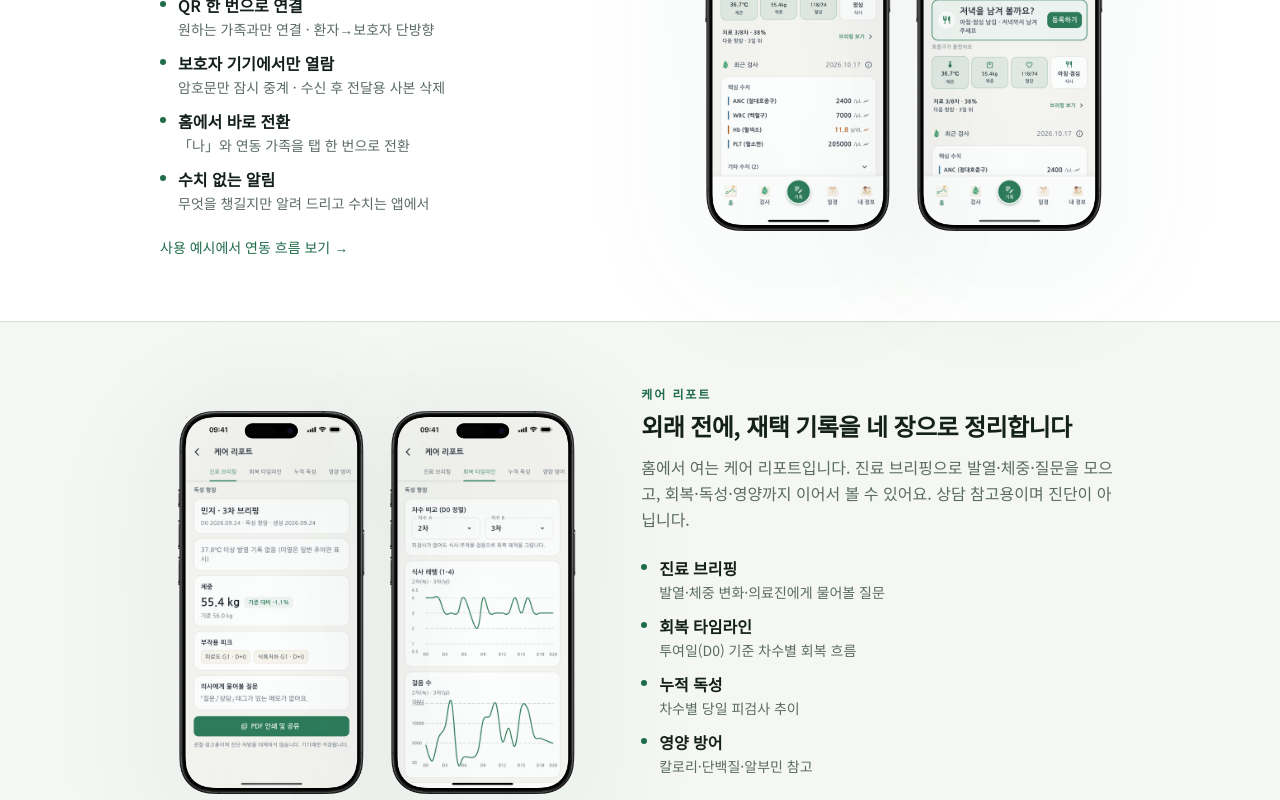
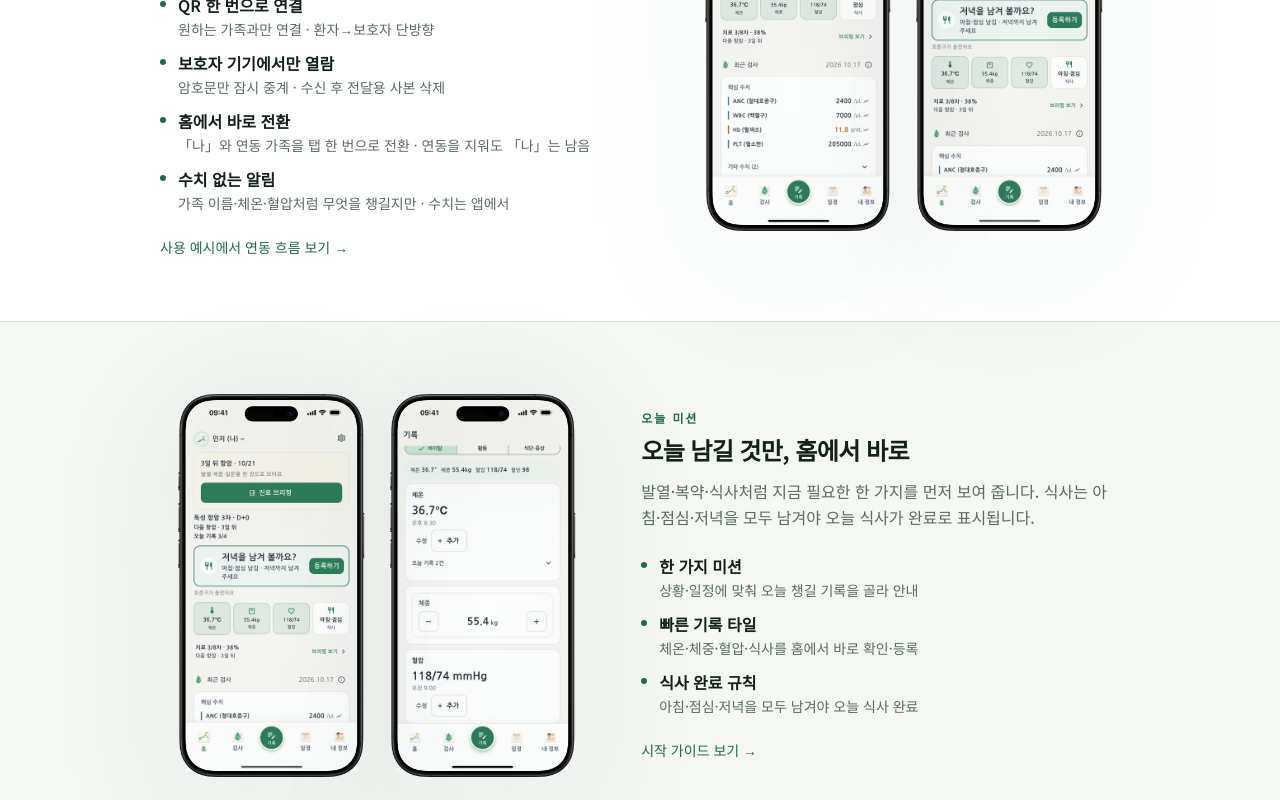
Before and after one commit to Hoon-Chang/barem-site, a Next.js app: page /barem-site/ in a window 1280 px wide. Shown: the part 840-1640 px from the top of the page. Built offline with nearby package versions, Linux system fonts and the light colour scheme.

Commit message:
Sync homepage menus with app 1.1.x today mission and meds.
Add a today-mission spotlight, surface family-alert privacy details, and align guide/features/tour copy with easy-mode tabs and meal-complete rules.

```diff
--- a/src/app/features/page.tsx
+++ b/src/app/features/page.tsx
@@ -6,7 +6,7 @@ import { absoluteUrl } from "../../../site.config";
 export const metadata: Metadata = {
   title: "기능 소개",
   description:
-    "맞춤 홈·가족 안심 연동·간편사용·복약 알림·케어 리포트·검사 OCR·바이탈·식단·일정·PDF·잠금 등 바램 핵심 기능.",
+    "오늘 미션·맞춤 홈·가족 안심 연동·간편사용·복약 알림·케어 리포트·검사 OCR·바이탈·식단·일정·PDF·잠금 등 바램 핵심 기능.",
   alternates: { canonical: absoluteUrl("/features/") },
 };
 
@@ -16,7 +16,7 @@ export default function FeaturesPage() {
       <PageShell
         surface
         title="무엇을 할 수 있나요"
-        lead="오늘 홈과 가족 연동부터, 검사·복약·일정까지. 필요한 기능만 보면 됩니다."
+        lead="오늘 미션과 가족 연동부터, 간편사용·복약·검사·일정까지. 필요한 기능만 보면 됩니다."
       >
         <FeaturesContent />
       </PageShell>
--- a/src/app/guide/page.tsx
+++ b/src/app/guide/page.tsx
@@ -6,7 +6,7 @@ import { absoluteUrl } from "../../../site.config";
 export const metadata: Metadata = {
   title: "시작 가이드",
   description:
-    "목적 고르기부터 일정·검사·컨디션·가족 연동·잠금까지 — 첫 주에 이것만 하면 됩니다.",
+    "목적 고르기부터 일정·검사·오늘 미션·복약·가족 연동·잠금까지 — 첫 주에 이것만 하면 됩니다.",
   alternates: { canonical: absoluteUrl("/guide/") },
 };
 
@@ -15,7 +15,7 @@ export default function GuidePage() {
     <>
       <PageShell
         title="첫 주에 이것만"
-        lead="설치 후 목적만 고르면 바로 쓸 수 있어요. 필요할 때 가족 안심 연동과 잠금만 더하면 됩니다."
+        lead="설치 후 목적만 고르면 바로 쓸 수 있어요. 오늘 미션으로 기록을 시작하고, 필요할 때 가족 안심 연동·간편사용·잠금만 더하면 됩니다."
       >
         <GuideContent />
       </PageShell>
--- a/src/app/page.tsx
+++ b/src/app/page.tsx
@@ -6,6 +6,7 @@ import { DownloadBand } from "../components/page-chrome";
 import {
   homeCareReport,
   homeFamilyCare,
+  homeTodayMission,
   sitePages,
 } from "../content/marketing";
 import { siteConfig } from "../../site.config";
@@ -68,7 +69,7 @@ export default function HomePage() {
               <div className="hidden w-[38%] translate-y-8 opacity-90 sm:block">
                 <PhoneShot
                   src="/screenshots/05_today.png"
-                  alt="바램 투데이 화면"
+                  alt="바램 기록 화면"
                 />
               </div>
               <div className="z-10 w-[58%] sm:w-[48%]">
@@ -144,16 +145,59 @@ export default function HomePage() {
         <div className="mx-auto grid max-w-5xl items-center gap-10 px-5 py-14 sm:px-8 sm:py-16 lg:grid-cols-[0.95fr_1.05fr] lg:gap-12">
           <div className="flex flex-wrap items-end justify-center gap-2 sm:gap-3 lg:order-1">
             <div className="w-[min(46%,220px)]">
-              <PhoneShot src={homeCareReport.src} alt={homeCareReport.alt} />
+              <PhoneShot
+                src={homeTodayMission.src}
+                alt={homeTodayMission.alt}
+              />
             </div>
             <div className="hidden w-[min(46%,220px)] sm:block">
               <PhoneShot
-                src={homeCareReport.secondarySrc}
-                alt={homeCareReport.secondaryAlt}
+                src={homeTodayMission.secondarySrc}
+                alt={homeTodayMission.secondaryAlt}
               />
             </div>
           </div>
           <div className="lg:order-2">
+            <p className="text-xs font-semibold tracking-[0.16em] text-green uppercase">
+              {homeTodayMission.eyebrow}
+            </p>
+            <h2 className="mt-2 text-xl font-semibold tracking-tight text-ink sm:text-2xl">
+              {homeTodayMission.title}
+            </h2>
+            <p className="mt-3 max-w-xl text-base leading-relaxed text-muted">
+              {homeTodayMission.body}
+            </p>
+            <ul className="mt-6 space-y-3">
+              {homeTodayMission.points.map((point) => (
+                <li key={point.name} className="flex gap-3">
+                  <span
+                    aria-hidden
+                    className="mt-2 h-1.5 w-1.5 shrink-0 rounded-full bg-green"
+                  />
+                  <span>
+                    <span className="font-semibold text-ink">{point.name}</span>
+                    <span className="mt-0.5 block text-sm text-muted">
+                      {point.detail}
+                    </span>
+                  </span>
+                </li>
+              ))}
+            </ul>
+            <p className="mt-6 text-sm">
+              <Link
+                href={homeTodayMission.ctaHref}
+                className="font-medium text-green underline-offset-4 transition hover:text-green-deep hover:underline"
+              >
+                {homeTodayMission.ctaLabel} →
+              </Link>
+            </p>
+          </div>
+        </div>
+      </section>
+
+      <section className="border-t border-line bg-surface">
+        <div className="mx-auto grid max-w-5xl items-center gap-10 px-5 py-14 sm:px-8 sm:py-16 lg:grid-cols-[1.05fr_0.95fr] lg:gap-12">
+          <div>
             <p className="text-xs font-semibold tracking-[0.16em] text-green uppercase">
               {homeCareReport.eyebrow}
             </p>
@@ -188,10 +232,21 @@ export default function HomePage() {
               </Link>
             </p>
           </div>
+          <div className="flex flex-wrap items-end justify-center gap-2 sm:gap-3">
+            <div className="w-[min(46%,220px)]">
+              <PhoneShot src={homeCareReport.src} alt={homeCareReport.alt} />
+            </div>
+            <div className="hidden w-[min(46%,220px)] sm:block">
+              <PhoneShot
+                src={homeCareReport.secondarySrc}
+                alt={homeCareReport.secondaryAlt}
+              />
+            </div>
+          </div>
         </div>
       </section>
 
-      <section className="border-t border-line bg-surface">
+      <section className="border-t border-line">
         <div className="mx-auto max-w-5xl px-5 py-14 sm:px-8 sm:py-16">
           <h2 className="text-xl font-semibold tracking-tight text-ink sm:text-2xl">
             더 알아보기
--- a/src/app/tour/page.tsx
+++ b/src/app/tour/page.tsx
@@ -6,7 +6,7 @@ import { absoluteUrl } from "../../../site.config";
 export const metadata: Metadata = {
   title: "앱 둘러보기",
   description:
-    "실제 화면으로 보는 바램의 홈·가족 연동·검사·기록·일정·프로필 흐름.",
+    "실제 화면으로 보는 바램의 홈·오늘 미션·가족 연동·간편사용·복약·검사·기록·일정 흐름.",
   alternates: { canonical: absoluteUrl("/tour/") },
 };
 
@@ -15,7 +15,7 @@ export default function TourPage() {
     <>
       <PageShell
         title="앱 둘러보기"
-        lead="실제 화면으로 보는 바램의 주요 흐름입니다."
+        lead="실제 화면으로 보는 바램의 주요 흐름입니다. 간편사용은 오늘·약·더보기 세 탭입니다."
       >
         <TourContent />
       </PageShell>
--- a/src/components/site-image.tsx
+++ b/src/components/site-image.tsx
@@ -6,7 +6,7 @@ type SiteImageProps = Omit<ImageProps, "src"> & {
 };
 
 /** Bump when replacing same-named screenshot PNGs so CDN/browser caches refresh. */
-const SCREENSHOT_CACHE_BUST = "20260923b";
+const SCREENSHOT_CACHE_BUST = "20261019a";
 
 /** Public asset paths that include GitHub Pages basePath. */
 export function SiteImage({ src, alt, ...rest }: SiteImageProps) {
--- a/src/content/marketing.ts
+++ b/src/content/marketing.ts
@@ -3,6 +3,7 @@ import {
   Bell,
   CalendarDays,
   Camera,
+  ClipboardCheck,
   ClipboardList,
   FileSpreadsheet,
   GitCompareArrows,
@@ -51,7 +52,7 @@ export const forWhomAlso: { icon: LucideIcon; label: string; body: string }[] =
     {
       icon: Users,
       label: "멀리 있는 가족·보호자",
-      body: "QR로 가족 안심 연동하면 기록이 암호화되어 보호자 기기에만 읽기 전용으로 보입니다. 알림에는 수치를 넣지 않습니다.",
+      body: "QR로 가족 안심 연동하면 기록이 암호화되어 보호자 기기에만 읽기 전용으로 보입니다. 알림에는 가족 이름과 기록 종류만 넣고 수치는 넣지 않습니다.",
     },
     {
       icon: Activity,
@@ -68,8 +69,8 @@ export const usageScenarios = [
     body: "다음 항암일과 외래 일정을 먼저 등록해 두고, 평소에는 체온·증상·식사만 챙겨 적어보세요. 빈칸을 모두 채우는 것보다 매일 한 줄이라도 꾸준히 남기는 것이 외래 진료 시 의료진과 소통하는 데 훨씬 큰 도움이 됩니다.",
     steps: [
       "일정 등록: [일정]에 항암 투여일과 외래 일정을 먼저 입력합니다.",
-      "오늘 기록: 홈 미션이나 중앙 [기록]에서 체온·증상·식사를 가볍게 남깁니다. 기력이 없을 때는 [내 정보]에서 간편사용을 켜세요.",
-      "선택 기록: 체중·혈압을 잰 날에는 홈·기록에서 함께 남기고, 복약이 있으면 「먹었어요」로 확인합니다.",
+      "오늘 기록: 홈 오늘 미션이나 중앙 [기록]에서 체온·증상·식사를 가볍게 남깁니다. 기력이 없을 때는 [내 정보]에서 간편사용을 켜세요.",
+      "선택 기록: 체중·혈압을 잰 날에는 홈·기록에서 함께 남기고, 복약이 있으면 「먹었어요」로 확인합니다. 식사는 아침·점심·저녁을 모두 남겨야 오늘 식사가 완료됩니다.",
     ],
     src: "/screenshots/s01_schedule.png",
     alt: "바램 일정 — 항암·외래 일정",
@@ -95,11 +96,11 @@ export const usageScenarios = [
   {
     situation: "멀리 있는 가족과 함께 볼 때",
     title: "QR로 연결하면, 보호자 폰에서만 읽기 전용으로 보입니다",
-    body: "환자 기기에서 남긴 기록은 암호화되어 보호자 기기로만 전달됩니다. 홈 위에서 「나」와 가족을 바로 전환하고, 체온·혈압·복약 변화가 있으면 수치 없이 알려 드립니다. 같은 기기에서 대신 남길 때는 보호자 목적·간편사용을 쓸 수 있습니다.",
+    body: "환자 기기에서 남긴 기록은 암호화되어 보호자 기기로만 전달됩니다. 홈 위에서 「나」와 가족을 바로 전환하고, 체온·혈압·복약 변화가 있으면 이름과 기록 종류만 알려 드립니다. 같은 기기에서 대신 남길 때는 보호자 목적·간편사용을 쓸 수 있습니다.",
     steps: [
       "연동: 보호자는 [내 정보] → 가족 안심 연동에서 QR을 만들고, 환자는 그 QR을 스캔합니다.",
       "전환: 홈 상단에서 「나」와 연동된 가족을 바꿔 가며 오늘 기록을 확인합니다.",
-      "알림: 체온·혈압·복약 등 변화가 있으면 보호자에게 알려 드리며, 알림 문구에는 수치를 넣지 않습니다.",
+      "알림: 체온·혈압·복약 등 변화가 있으면 보호자에게 알려 드리며, 알림에는 수치 없이 이름·기록 종류만 넣습니다.",
     ],
     src: "/screenshots/02_family.png",
     alt: "바램 홈 — 가족 기록 읽기 전용",
@@ -137,16 +138,16 @@ export const usageScenarios = [
   {
     situation: "컨디션이 저하되었을 때 · 간편사용",
     title: "큰 버튼으로 오늘 기록만 편하게 남기세요",
-    body: "작은 글씨가 읽기 불편할 때는 [내 정보]에서 간편사용을 켜 큰 글씨·큰 버튼으로 체온·체중·식사·약을 빠르게 기록하세요. 같은 기기에서 가족이 대신 남길 때는 사용 목적을 '보호자'로 둘 수 있습니다.",
+    body: "작은 글씨가 읽기 불편할 때는 [내 정보]에서 간편사용을 켜 보세요. 하단이 오늘·약·더보기 세 탭으로 바뀌고, 큰 글씨로 오늘 미션·복약만 먼저 챙길 수 있습니다. 같은 기기에서 가족이 대신 남길 때는 사용 목적을 '보호자'로 둘 수 있습니다.",
     steps: [
       "모드 켜기: [내 정보]에서 간편사용을 켜거나 사용 목적을 '보호자'로 둡니다.",
-      "핵심만 기록: 간편사용 탭(오늘·약·더보기)에서 체온, 주요 증상, 복약만 먼저 남깁니다.",
-      "언제든 복귀: 기력을 회복하면 일반 화면으로 돌아와 검사지와 추이 분석을 이어갈 수 있습니다.",
+      "오늘·약: 「오늘」에서 체온·식사 미션을 체크하고, 「약」에서 「먹었어요」로 확인합니다.",
+      "언제든 복귀: 「더보기」에서 일반 화면으로 돌아와 검사·일정·추이를 이어갈 수 있습니다.",
     ],
-    src: "/screenshots/s04_easy_home.png",
-    alt: "바램 간편사용 — 오늘 큰 기록 버튼",
-    secondarySrc: "/screenshots/s04_easy_daily.png",
-    secondaryAlt: "바램 간편사용 — 오늘 기록",
+    src: "/screenshots/01_home.png",
+    alt: "바램 홈 — 오늘 미션(간편사용에서도 같은 흐름)",
+    secondarySrc: "/screenshots/07_profile.png",
+    secondaryAlt: "바램 내 정보 — 간편사용 켜기",
   },
   {
     situation: "추적 관찰 및 일상 건강 관리",
@@ -168,7 +169,7 @@ export const usageScenarios = [
 export const homeFamilyCare = {
   eyebrow: "가족 안심 연동",
   title: "멀리 있어도, 같은 오늘을 함께 봅니다",
-  body: "QR로 연결하면 기록이 암호화되어 보호자 기기에만 읽기 전용으로 전달됩니다. 홈에서 「나」와 가족을 바로 바꾸고, 체온·혈압·복약 변화는 수치 없이 알려 드립니다.",
+  body: "QR로 연결하면 기록이 암호화되어 보호자 기기에만 읽기 전용으로 전달됩니다. 홈에서 「나」와 가족을 바로 바꾸고, 체온·혈압·복약 변화는 이름과 기록 종류만 알려 드립니다.",
   points: [
     {
       name: "QR 한 번으로 연결",
@@ -180,11 +181,11 @@ export const homeFamilyCare = {
     },
     {
       name: "홈에서 바로 전환",
-      detail: "「나」와 연동 가족을 탭 한 번으로 전환",
+      detail: "「나」와 연동 가족을 탭 한 번으로 전환 · 연동을 지워도 「나」는 남음",
     },
     {
       name: "수치 없는 알림",
-      detail: "무엇을 챙길지만 알려 드리고 수치는 앱에서",
+      detail: "가족 이름·체온·혈압처럼 무엇을 챙길지만 · 수치는 앱에서",
     },
   ],
   src: "/screenshots/02_family.png",
@@ -193,6 +194,33 @@ export const homeFamilyCare = {
   secondaryAlt: "바램 홈 — 나와 가족 프로필 전환",
   ctaHref: "/scenarios/",
   ctaLabel: "사용 예시에서 연동 흐름 보기",
+} as const;
+
+/** 홈 — 오늘 미션 (일상 기록 습관). */
+export const homeTodayMission = {
+  eyebrow: "오늘 미션",
+  title: "오늘 남길 것만, 홈에서 바로",
+  body: "발열·복약·식사처럼 지금 필요한 한 가지를 먼저 보여 줍니다. 식사는 아침·점심·저녁을 모두 남겨야 오늘 식사가 완료로 표시됩니다.",
+  points: [
+    {
+      name: "한 가지 미션",
+      detail: "상황·일정에 맞춰 오늘 챙길 기록을 골라 안내",
+    },
+    {
+      name: "빠른 기록 타일",
+      detail: "체온·체중·혈압·식사를 홈에서 바로 확인·등록",
+    },
+    {
+      name: "식사 완료 규칙",
+      detail: "아침·점심·저녁을 모두 남겨야 오늘 식사 완료",
+    },
+  ],
+  src: "/screenshots/01_home.png",
+  alt: "바램 홈 — 오늘 미션",
+  secondarySrc: "/screenshots/05_today.png",
+  secondaryAlt: "바램 기록 — 오늘 컨디션",
+  ctaHref: "/guide/",
+  ctaLabel: "시작 가이드 보기",
 } as const;
 
 /** 홈 — 케어 리포트 (치료 맥락 2순위). */
@@ -254,17 +282,17 @@ export const guideSteps: GuideStep[] = [
   },
   {
     step: "04",
-    title: "오늘 컨디션·복약",
-    body: "컨디션은 완벽하게가 아니라, 남기는 게 목표입니다. 홈·[기록]에서 체온·증상을 남기고, 식사는 문장으로 적어도 됩니다. 복약이 있으면 알림과 「먹었어요」로 확인하세요.",
-    src: "/screenshots/05_today.png",
-    alt: "바램 기록·컨디션 화면",
+    title: "오늘 미션·복약",
+    body: "홈 오늘 미션에서 오늘 남길 한 가지를 먼저 챙기고, [기록]에서 체온·증상을 이어 가세요. 식사는 문장으로 적어도 됩니다. 복약이 있으면 알림과 「먹었어요」로 확인하세요.",
+    src: "/screenshots/01_home.png",
+    alt: "바램 홈 — 오늘 미션",
     secondarySrc: "/screenshots/09_meal_analysis.png",
     secondaryAlt: "바램 식사 기록 후 영양 분석 화면",
   },
   {
     step: "05",
     title: "가족·잠금·백업",
-    body: "멀리 있는 가족과 보려면 가족 안심 연동(QR)을 켭니다. 민감한 기록은 Face ID·지문으로 잠그고, 가끔 로컬 백업만 하세요.",
+    body: "멀리 있는 가족과 보려면 가족 안심 연동(QR)을 켭니다. 민감한 기록은 Face ID·지문으로 잠그고, 가끔 로컬 백업만 하세요. 기력이 없을 때는 간편사용(오늘·약·더보기)을 켜도 됩니다.",
     src: "/screenshots/07_profile.png",
     alt: "바램 프로필·가족 연동·잠금 화면",
     secondarySrc: "/screenshots/02_family.png",
@@ -279,19 +307,24 @@ export const highlights: IconBlurb[] = [
     body: "치료·건강·보호자 목적에 맞춰 시작하고, 홈에 보일 항목을 켜고 끄며 순서까지 바꿀 수 있습니다. 「나」와 연동 가족도 홈에서 바로 전환합니다.",
   },
   {
+    icon: ClipboardCheck,
+    title: "오늘 미션",
+    body: "오늘 챙길 한 가지를 홈에서 바로 안내합니다. 식사는 아침·점심·저녁을 모두 남겨야 오늘 식사가 완료로 표시됩니다.",
+  },
+  {
     icon: Users,
     title: "가족 안심 연동",
-    body: "QR로 연결하면 기록이 암호화되어 보호자 기기에만 읽기 전용으로 보입니다. 알림에는 수치를 넣지 않습니다.",
+    body: "QR로 연결하면 기록이 암호화되어 보호자 기기에만 읽기 전용으로 보입니다. 알림에는 이름·기록 종류만 넣고 수치는 넣지 않습니다.",
   },
   {
     icon: Type,
     title: "간편사용",
-    body: "오늘·약·더보기 탭으로 단순해집니다. 큰 글씨·큰 버튼으로 체온·식사·복약을 남기고, 필요할 때 일반 화면으로 돌아옵니다.",
+    body: "오늘·약·더보기 탭으로 단순해집니다. 큰 글씨로 오늘 미션·복약을 남기고, 필요할 때 일반 화면으로 돌아옵니다.",
   },
   {
     icon: Bell,
     title: "복약 알림",
-    body: "약 이름과 시각만 넣으면 알려 드리고, 홈·알림에서 「먹었어요」로 확인합니다. 가족 연동 시 미복용은 수치 없이 보호자에게 알려 드립니다.",
+    body: "약 이름과 시각만 넣으면 알려 드리고, 홈·알림·간편사용 「약」에서 「먹었어요」로 확인합니다. 가족 연동 시 미복용은 수치 없이 보호자에게 알려 드립니다.",
   },
   {
     icon: ClipboardList,
@@ -311,12 +344,12 @@ export const highlights: IconBlurb[] = [
   {
     icon: Activity,
     title: "바이탈·기간 비교",
-    body: "혈압·혈당·체온·체중을 남기고, 7일·30일 추이와 직전 기간 비교로 변화를 파악합니다.",
+    body: "혈압·혈당·체온·체중·걸음을 남기고, 7일·30일 추이와 직전 기간 비교로 변화를 파악합니다.",
   },
   {
     icon: Target,
     title: "건강 목표",
-    body: "목표 체중·혈당을 정해 두면 오늘 기록과 비교해 보여 줍니다. 치료 차수도 홈에서 바로 수정할 수 있습니다.",
+    body: "목표 체중·혈당·하루 칼로리를 정해 두면 오늘 기록과 비교해 보여 줍니다. 치료 차수도 홈에서 바로 수정할 수 있습니다.",
   },
   {
     icon: Utensils,
@@ -325,8 +358,8 @@ export const highlights: IconBlurb[] = [
   },
   {
     icon: CalendarDays,
-    title: "일정·로컬 알림",
-    body: "항암·외래·채혈 일정을 관리하고, 원하면 기기 캘린더와 일정 미리 알림을 사용합니다. 일정 알림은 기기에서만 울립니다.",
+    title: "일정·예약지 OCR",
+    body: "항암·외래·채혈 일정을 관리하고, 예약 안내지 촬영으로 날짜를 가져올 수 있습니다. 기기 캘린더·로컬 미리 알림은 선택입니다.",
   },
   {
     icon: Watch,
@@ -349,8 +382,9 @@ export const deepFeatures: DeepFeature[] = [
   {
     eyebrow: "홈",
     title: "오늘 해야 할 건강 기록이 한눈에",
-    body: "케어 목적에 맞는 홈으로 시작하고, 보고 싶은 블록만 골라 순서를 바꿉니다. 목표 대비 체중·혈당과 미니 추이까지 한 화면에서 확인합니다.",
+    body: "케어 목적에 맞는 홈으로 시작하고, 오늘 미션·빠른 기록 타일로 남길 것만 먼저 챙깁니다. 보고 싶은 블록은 켜고 끄며 순서를 바꾸고, 목표 대비 체중·혈당과 미니 추이까지 한 화면에서 확인합니다.",
     points: [
+      "오늘 미션으로 지금 남길 한 가지 안내",
       "홈 항목 표시·순서 직접 편집",
       "케어 목적에 맞춘 기본 홈 구성",
       "건강 목표와 오늘 기록 비교·미니 추이",
@@ -368,7 +402,8 @@ export const deepFeatures: DeepFeature[] = [
       "QR 페어링 · 환자→보호자 단방향",
       "암호문 중계 후 전달용 사본 삭제",
       "홈에서 가족 프로필 전환·읽기 전용",
-      "체온·혈압·복약 알림에 수치 미포함",
+      "알림에 이름·기록 종류만 · 수치 미포함",
+      "연동 해제 후에도 받은 기록은 직접 지울 때까지 유지",
     ],
     src: "/screenshots/02_family.png",
     alt: "바램 홈 — 가족 기록 읽기 전용",
@@ -380,15 +415,30 @@ export const deepFeatures: DeepFeature[] = [
     title: "오늘·약·더보기로 단순하게",
     body: "간편사용을 켜면 하단이 오늘·약·더보기 세 탭으로 바뀌고 글씨·버튼이 커집니다. 시스템 글씨가 크면 안내를 보여 드리며, 필요할 때 일반 화면으로 돌아올 수 있습니다.",
     points: [
-      "오늘 탭에서 체온·체중·혈압·혈당·식사·미션",
+      "오늘 탭에서 미션·체온·체중·혈압·혈당·식사",
       "약 탭에서 「먹었어요」로 복용 확인",
       "더보기에서 검사·일정·설정 진입",
       "일반 화면으로 언제든 전환",
     ],
-    src: "/screenshots/10_easy_home.png",
-    alt: "바램 간편사용 — 오늘",
-    secondarySrc: "/screenshots/11_easy_today.png",
-    secondaryAlt: "바램 간편사용 — 오늘 기록",
+    src: "/screenshots/01_home.png",
+    alt: "바램 홈 — 오늘 기록(간편사용 「오늘」과 같은 미션)",
+    secondarySrc: "/screenshots/07_profile.png",
+    secondaryAlt: "바램 내 정보 — 간편사용 토글",
+  },
+  {
+    eyebrow: "복약",
+    title: "정해진 시각에 「먹었어요」까지",
+    body: "약 이름과 시각만 넣으면 한국 시간 기준으로 알려 드립니다. 홈·알림·간편사용 「약」에서 복용을 확인하고, 「먹었어요」를 누를 때까지 다시 알려 드립니다.",
+    points: [
+      "정시 복약 알림(한국 시간)",
+      "홈·알림에서 바로 복용 확인",
+      "간편사용 「약」 탭의 큰 「먹었어요」",
+      "가족 연동 시 미복용은 수치 없이 보호자 알림",
+    ],
+    src: "/screenshots/01_home.png",
+    alt: "바램 홈 — 오늘 복약·미션",
+    secondarySrc: "/screenshots/07_profile.png",
+    secondaryAlt: "바램 내 정보 — 복약·간편사용 설정",
   },
   {
     eyebrow: "검사 · 랩",
@@ -415,8 +465,10 @@ export const deepFeatures: DeepFeature[] = [
       "7일 / 30일 / 전체 기간 선택",
       "이전 기간 비교(점선 오버레이)와 평균 변화 요약",
     ],
-    src: "/screenshots/02_vital_trend.png",
-    alt: "바램 바이탈 추이 화면",
+    src: "/screenshots/05_today.png",
+    alt: "바램 기록 — 바이탈·컨디션",
+    secondarySrc: "/screenshots/02_vital_trend.png",
+    secondaryAlt: "바램 바이탈 추이·기간 비교",
   },
   {
     eyebrow: "차수별 비교",
@@ -538,12 +590,12 @@ export const sitePages = [
   {
     href: "/features/",
     label: "기능 소개",
-    blurb: "홈·가족 연동·간편사용·복약·검사 등 핵심 기능",
+    blurb: "오늘 미션·가족 연동·간편사용·복약·케어 리포트·검사 OCR",
   },
   {
     href: "/tour/",
     label: "앱 둘러보기",
-    blurb: "실제 화면으로 보는 주요 흐름",
+    blurb: "홈·가족·간편사용·복약·검사·기록 실제 화면",
   },
   {
     href: "/security/",
```
Also changed, not shown: 22 other files (tests, documents, lock files or other folders).
